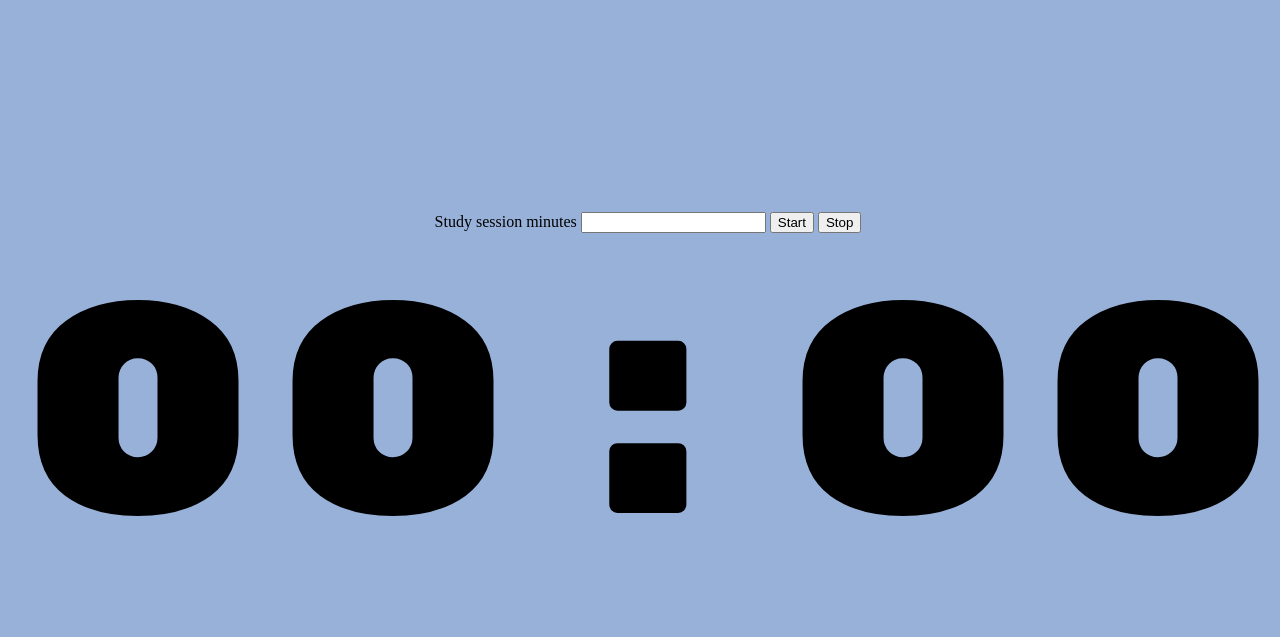
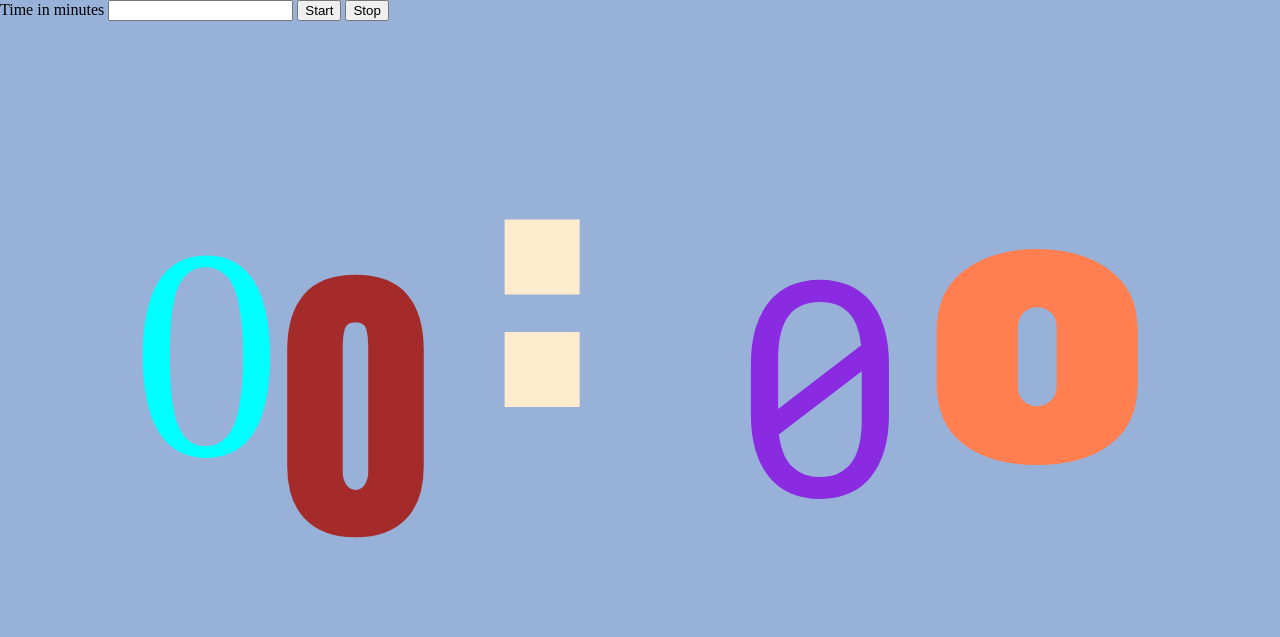
Before and after one commit to T-33/pomodoro-timer, a plain HTML site: page index.html in a window 1280 px wide. Drawn offline with Linux system fonts and the light colour scheme; a web font is replaced by a local one.

Commit message:
add different fonts

```diff
--- a/index.html
+++ b/index.html
@@ -10,10 +10,25 @@
     <link rel="preconnect" href="https://fonts.googleapis.com">
     <link rel="preconnect" href="https://fonts.gstatic.com" crossorigin>
     <link href="https://fonts.googleapis.com/css2?family=Monoton&family=Rubik+Mono+One&display=swap" rel="stylesheet">
-</head>
+
+    <link rel="preconnect" href="https://fonts.googleapis.com">
+    <link rel="preconnect" href="https://fonts.gstatic.com" crossorigin>
+    <link href="https://fonts.googleapis.com/css2?family=Kumar+One&display=swap" rel="stylesheet">
+
+    <link rel="preconnect" href="https://fonts.googleapis.com">
+    <link rel="preconnect" href="https://fonts.gstatic.com" crossorigin>
+    <link href="https://fonts.googleapis.com/css2?family=Anton&display=swap" rel="stylesheet">
+
+    <link rel="preconnect" href="https://fonts.googleapis.com">
+    <link rel="preconnect" href="https://fonts.gstatic.com" crossorigin>
+    <link href="https://fonts.googleapis.com/css2?family=Press+Start+2P&display=swap" rel="stylesheet">
+
+    <link rel="preconnect" href="https://fonts.googleapis.com">
+    <link rel="preconnect" href="https://fonts.gstatic.com" crossorigin>
+    <link href="https://fonts.googleapis.com/css2?family=Roboto+Mono:ital,wght@0,100..700;1,100..700&display=swap" rel="stylesheet">
 <body>
     <section id="settings">
-        Study session minutes
+        Time in minutes
         <input id="timeInputField" type="number">
         <button id="startButton">Start</button>
         <button id="stopButton">Stop</button>
@@ -24,7 +39,9 @@
         <div id="timeLeftField">
             <div id="minutesTensField">0</div>
             <div id="minutesOnesField">0</div>
-            :
+
+            <span id="timeFieldSemicolon">:</span>
+
             <div id="secondsTensField">0</div>
             <div id="secondsOnesField">0</div>
         </span>
--- a/style.css
+++ b/style.css
@@ -10,6 +10,12 @@ body {
 
     width: 100vw;
     height: 100vh;
+}
+
+#settings {
+    position: fixed;
+    left:0px;
+    top:0px;
 }
 
 #timer {
@@ -26,3 +32,36 @@ body {
     display:flex;
     justify-content: center;
 }
+
+#minutesTensField {
+    font-family: "Kumar One", serif;
+    font-weight: 400;
+    font-style: normal;
+    color:aqua;
+}
+
+#minutesOnesField {
+    font-family: "Anton", serif;
+    font-weight: 400;
+    font-style: normal;
+    color:brown;
+}
+
+#timeFieldSemicolon {
+    font-family: "Press Start 2P", serif;
+    font-weight: 400;
+    font-style: normal;
+    color:blanchedalmond;
+}
+
+#secondsTensField {
+font-family: "Roboto Mono", serif;
+font-optical-sizing: auto;
+font-weight: 400;
+font-style: normal;
+color:blueviolet;
+}
+
+#secondsOnesField {
+    color:coral;
+}
```
